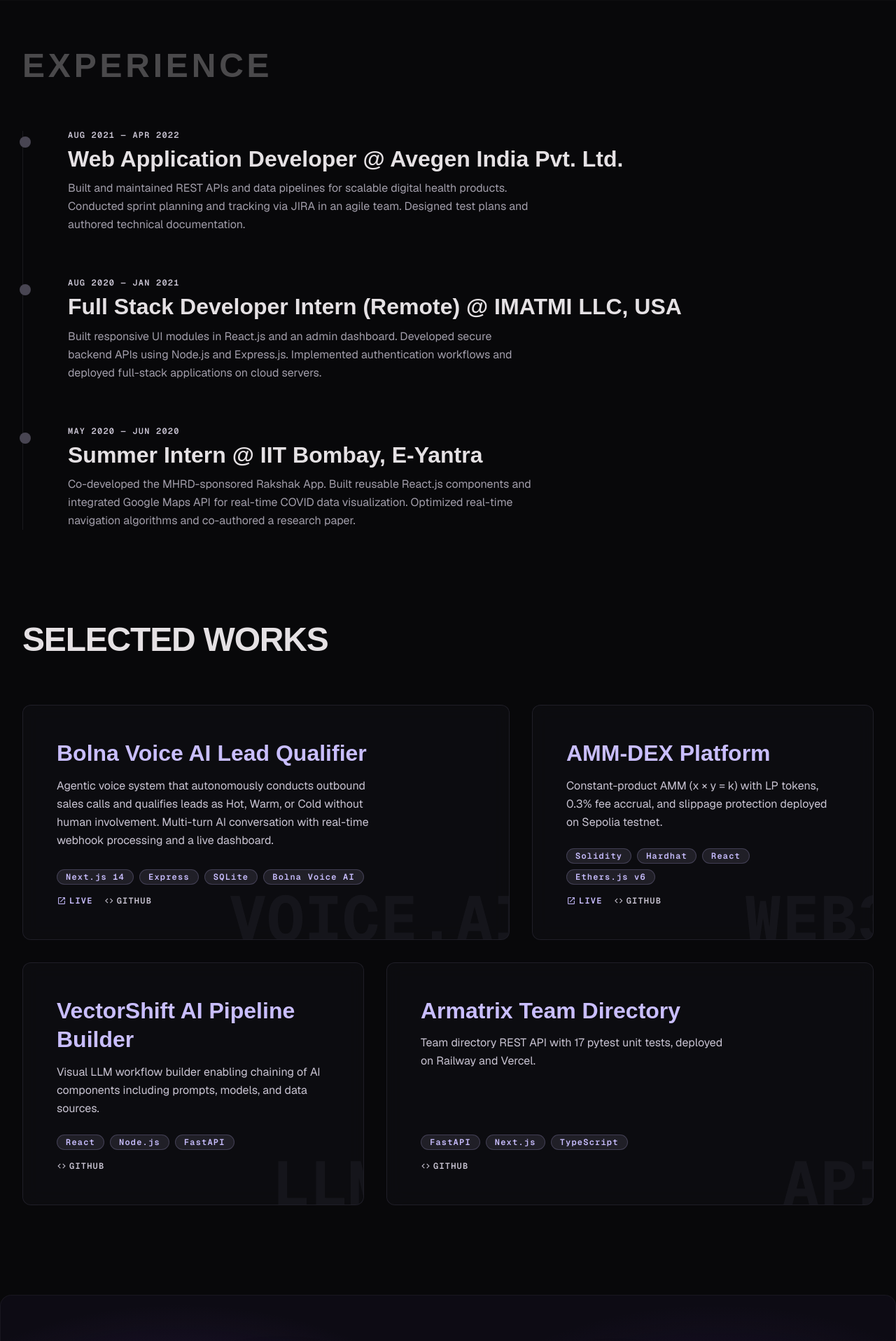
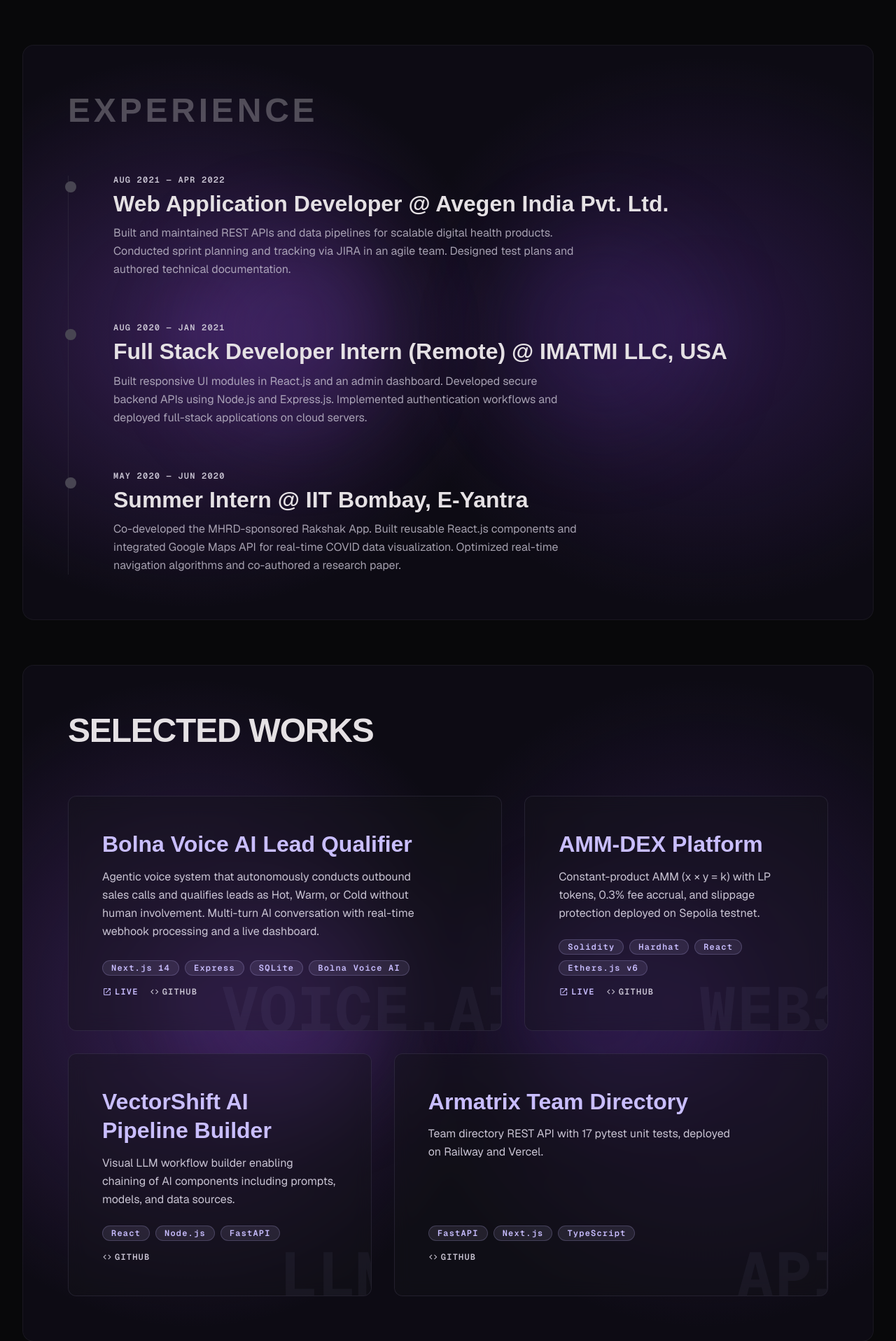
Before and after one commit to NileshBarandwal/NileshBarandwal-Portfolio, a React (Vite) app: page / in a window 1280 px wide. Shown: the part 800-2716 px from the top of the page at 70% size. Built offline with nearby package versions, Linux system fonts and the light colour scheme; a web font is replaced by a local one.

Commit message:
Apply cosmic card treatment to all sections and footer

```diff
--- a/src/components/Chronicle.tsx
+++ b/src/components/Chronicle.tsx
@@ -33,7 +33,23 @@
 
 export function Chronicle() {
   return (
-    <section id="work" className="px-gutter py-margin border-t border-outline-variant/10">
+    <section id="work" className="my-margin px-gutter">
+      <div
+        className="relative overflow-hidden rounded-2xl border border-white/5 py-16 px-8 md:px-16"
+        style={{
+          background:
+            'radial-gradient(ellipse 60% 80% at 20% 50%, rgba(110, 58, 170, 0.40) 0%, transparent 60%), radial-gradient(ellipse 60% 80% at 80% 50%, rgba(90, 45, 150, 0.35) 0%, transparent 60%), #0D0B14',
+        }}
+      >
+        <div
+          className="absolute top-1/2 left-[20%] -translate-y-1/2 w-72 h-72 rounded-full pointer-events-none"
+          style={{ background: 'rgba(130, 70, 200, 0.22)', filter: 'blur(60px)' }}
+        />
+        <div
+          className="absolute top-1/2 right-[20%] -translate-y-1/2 w-72 h-72 rounded-full pointer-events-none"
+          style={{ background: 'rgba(100, 55, 170, 0.18)', filter: 'blur(60px)' }}
+        />
+        <div className="relative z-10">
           <h2 className="font-display text-headline-lg tracking-widest text-on-surface/30 mb-margin uppercase">
             Experience
           </h2>
@@ -42,6 +58,8 @@
               <ChronicleItem key={item.company} item={item} />
             ))}
           </div>
+        </div>
+      </div>
     </section>
   )
 }
--- a/src/components/Contact.tsx
+++ b/src/components/Contact.tsx
@@ -20,8 +20,23 @@
 
 export function Contact() {
   return (
-    <section id="contact" className="px-gutter py-margin">
-      <div className="flex flex-col md:flex-row justify-between items-end gap-margin">
+    <section id="contact" className="my-margin px-gutter">
+      <div
+        className="relative overflow-hidden rounded-2xl border border-white/5 py-16 px-8 md:px-16"
+        style={{
+          background:
+            'radial-gradient(ellipse 60% 80% at 20% 50%, rgba(110, 58, 170, 0.40) 0%, transparent 60%), radial-gradient(ellipse 60% 80% at 80% 50%, rgba(90, 45, 150, 0.35) 0%, transparent 60%), #0D0B14',
+        }}
+      >
+        <div
+          className="absolute top-1/2 left-[20%] -translate-y-1/2 w-72 h-72 rounded-full pointer-events-none"
+          style={{ background: 'rgba(130, 70, 200, 0.22)', filter: 'blur(60px)' }}
+        />
+        <div
+          className="absolute top-1/2 right-[20%] -translate-y-1/2 w-72 h-72 rounded-full pointer-events-none"
+          style={{ background: 'rgba(100, 55, 170, 0.18)', filter: 'blur(60px)' }}
+        />
+        <div className="relative z-10 flex flex-col md:flex-row justify-between items-end gap-margin">
           <div className="space-y-stack-md">
             <h2 className="font-display text-display-xl leading-[0.9] tracking-tighter">
               INITIATE
@@ -38,6 +53,7 @@
             <ContactLink href={siteConfig.linkedin} label="LINKEDIN" />
           </div>
         </div>
+      </div>
     </section>
   )
 }
--- a/src/components/Footer.tsx
+++ b/src/components/Footer.tsx
@@ -2,16 +2,31 @@
 
 export function Footer() {
   return (
-    <footer
-      className="w-full border-t border-white/10 py-8 px-gutter flex flex-col md:flex-row md:justify-between md:items-center gap-2 text-center md:text-left"
-      style={{ backgroundColor: '#0C0C0F' }}
+    <footer className="my-margin px-gutter pb-margin">
+      <div
+        className="relative overflow-hidden rounded-2xl border border-white/5 py-8 px-8 md:px-16"
+        style={{
+          background:
+            'radial-gradient(ellipse 60% 80% at 20% 50%, rgba(110, 58, 170, 0.40) 0%, transparent 60%), radial-gradient(ellipse 60% 80% at 80% 50%, rgba(90, 45, 150, 0.35) 0%, transparent 60%), #0D0B14',
+        }}
       >
+        <div
+          className="absolute top-1/2 left-[20%] -translate-y-1/2 w-72 h-72 rounded-full pointer-events-none"
+          style={{ background: 'rgba(130, 70, 200, 0.22)', filter: 'blur(60px)' }}
+        />
+        <div
+          className="absolute top-1/2 right-[20%] -translate-y-1/2 w-72 h-72 rounded-full pointer-events-none"
+          style={{ background: 'rgba(100, 55, 170, 0.18)', filter: 'blur(60px)' }}
+        />
+        <div className="relative z-10 flex flex-col md:flex-row md:justify-between md:items-center gap-2 text-center md:text-left">
           <span className="font-mono text-[10px] text-on-surface-variant opacity-40 uppercase tracking-[0.4em]">
             {siteConfig.footerCredit}
           </span>
           <span className="font-mono text-[10px] text-on-surface-variant opacity-40 uppercase tracking-[0.4em]">
             {siteConfig.copyright}
           </span>
+        </div>
+      </div>
     </footer>
   )
 }
--- a/src/components/SelectedWorks.tsx
+++ b/src/components/SelectedWorks.tsx
@@ -65,12 +65,30 @@
 
 export function SelectedWorks() {
   return (
-    <section id="projects" className="px-gutter py-margin">
-      <h2 className="font-display text-headline-lg mb-margin tracking-tight">SELECTED WORKS</h2>
-      <div className="grid grid-cols-1 md:grid-cols-12 gap-gutter">
-        {projects.map((project) => (
-          <ProjectCard key={project.title} project={project} />
-        ))}
+    <section id="projects" className="my-margin px-gutter">
+      <div
+        className="relative overflow-hidden rounded-2xl border border-white/5 py-16 px-8 md:px-16"
+        style={{
+          background:
+            'radial-gradient(ellipse 60% 80% at 20% 50%, rgba(110, 58, 170, 0.40) 0%, transparent 60%), radial-gradient(ellipse 60% 80% at 80% 50%, rgba(90, 45, 150, 0.35) 0%, transparent 60%), #0D0B14',
+        }}
+      >
+        <div
+          className="absolute top-1/2 left-[20%] -translate-y-1/2 w-72 h-72 rounded-full pointer-events-none"
+          style={{ background: 'rgba(130, 70, 200, 0.22)', filter: 'blur(60px)' }}
+        />
+        <div
+          className="absolute top-1/2 right-[20%] -translate-y-1/2 w-72 h-72 rounded-full pointer-events-none"
+          style={{ background: 'rgba(100, 55, 170, 0.18)', filter: 'blur(60px)' }}
+        />
+        <div className="relative z-10">
+          <h2 className="font-display text-headline-lg mb-margin tracking-tight">SELECTED WORKS</h2>
+          <div className="grid grid-cols-1 md:grid-cols-12 gap-gutter">
+            {projects.map((project) => (
+              <ProjectCard key={project.title} project={project} />
+            ))}
+          </div>
+        </div>
       </div>
     </section>
   )
--- a/src/components/TechnicalArsenal.tsx
+++ b/src/components/TechnicalArsenal.tsx
@@ -26,12 +26,30 @@
 
 export function TechnicalArsenal() {
   return (
-    <section id="skills" className="px-gutter py-margin">
-      <h2 className="font-display text-headline-lg mb-margin">Skills</h2>
-      <div className="grid grid-cols-1 sm:grid-cols-2 lg:grid-cols-3 gap-gutter">
-        {skillCategories.map((category) => (
-          <SkillCard key={category.label} category={category} />
-        ))}
+    <section id="skills" className="my-margin px-gutter">
+      <div
+        className="relative overflow-hidden rounded-2xl border border-white/5 py-16 px-8 md:px-16"
+        style={{
+          background:
+            'radial-gradient(ellipse 60% 80% at 20% 50%, rgba(110, 58, 170, 0.40) 0%, transparent 60%), radial-gradient(ellipse 60% 80% at 80% 50%, rgba(90, 45, 150, 0.35) 0%, transparent 60%), #0D0B14',
+        }}
+      >
+        <div
+          className="absolute top-1/2 left-[20%] -translate-y-1/2 w-72 h-72 rounded-full pointer-events-none"
+          style={{ background: 'rgba(130, 70, 200, 0.22)', filter: 'blur(60px)' }}
+        />
+        <div
+          className="absolute top-1/2 right-[20%] -translate-y-1/2 w-72 h-72 rounded-full pointer-events-none"
+          style={{ background: 'rgba(100, 55, 170, 0.18)', filter: 'blur(60px)' }}
+        />
+        <div className="relative z-10">
+          <h2 className="font-display text-headline-lg mb-margin">Skills</h2>
+          <div className="grid grid-cols-1 sm:grid-cols-2 lg:grid-cols-3 gap-gutter">
+            {skillCategories.map((category) => (
+              <SkillCard key={category.label} category={category} />
+            ))}
+          </div>
+        </div>
       </div>
     </section>
   )
```
Lines whose indentation alone changed are shown as unchanged.
